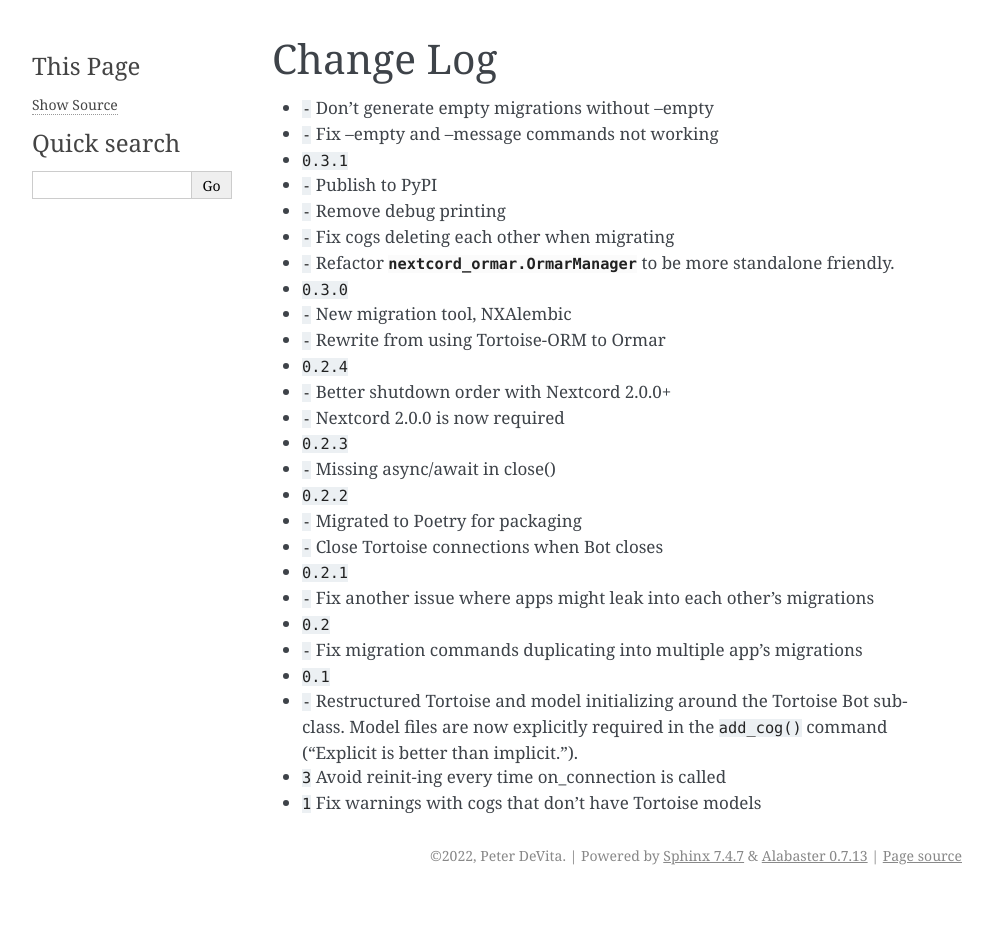
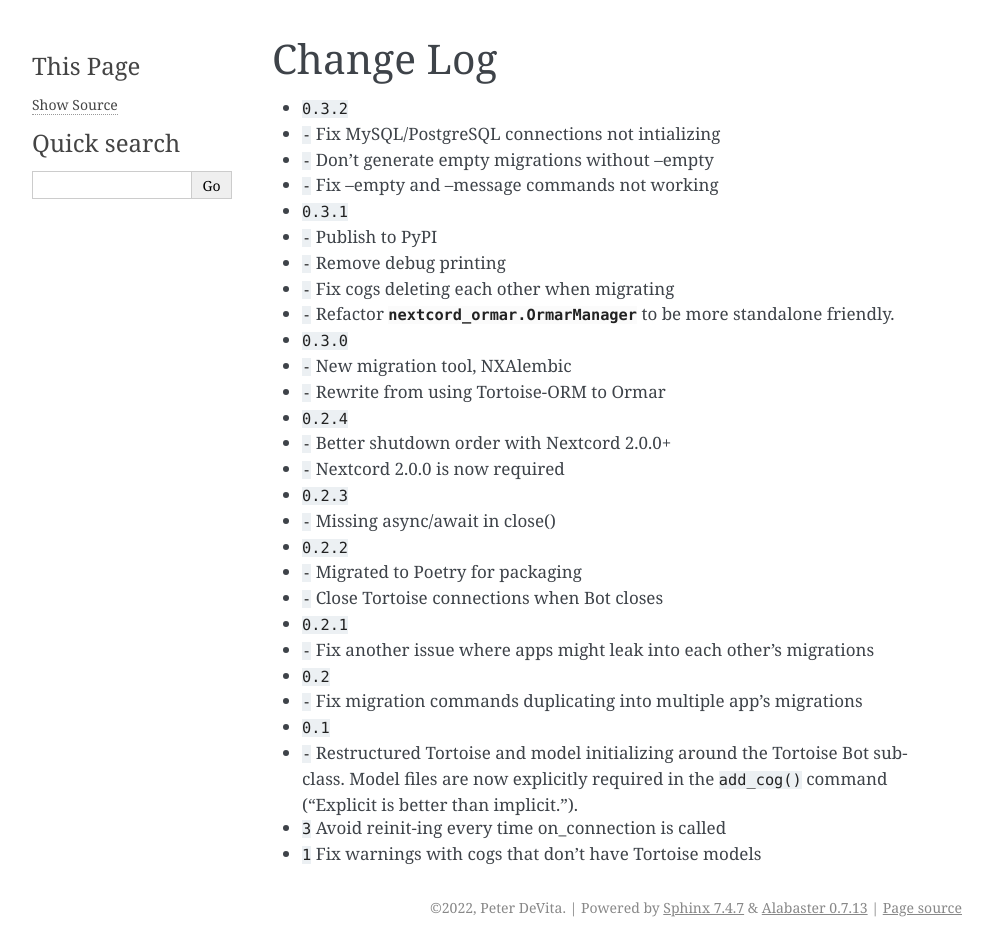
Before and after one commit to pmdevita/nextcord-ormar, a Sphinx documentation site: the page built from docs/source/changelog.rst, in a window 1280 px wide. Shown: the whole page, without its empty margins (148-1141 px from the left). Built offline with Sphinx 7.4.7, drawn with Linux system fonts in a browser that asks for light colours; cross-references to code outside the pages are shown as plain code; before the commit the page ends 900 px from its top, so only the background shows below that.

Commit message:
Bump version to 0.3.2, update Changelog

```diff
--- a/CHANGELOG.rst
+++ b/CHANGELOG.rst
@@ -2,6 +2,8 @@
 Change Log
 ==========
 
+- :release:`0.3.2 <2022/7/26>`
+- :bug:`-` Fix MySQL/PostgreSQL connections not intializing
 - :feature:`-` Don't generate empty migrations without --empty
 - :bug:`-` Fix --empty and --message commands not working
 
--- a/docs/source/conf.py
+++ b/docs/source/conf.py
@@ -13,7 +13,7 @@ sys.path.insert(0, pathlib.Path(__file__).parents[2].resolve().as_posix())
 project = 'Nextcord-Ormar'
 copyright = '2022, Peter DeVita'
 author = 'Peter DeVita'
-release = '0.3.1'
+release = '0.3.2'
 
 # -- General configuration ---------------------------------------------------
 # https://www.sphinx-doc.org/en/master/usage/configuration.html#general-configuration
--- a/pyproject.toml
+++ b/pyproject.toml
@@ -1,6 +1,6 @@
 [tool.poetry]
 name = "nextcord-ormar"
-version = "0.3.1"
+version = "0.3.2"
 description = "Database integration for Nextcord with Ormar"
 authors = ["Peter DeVita <mewtwo2643@yahoo.com>"]
 license = "MIT"
```
